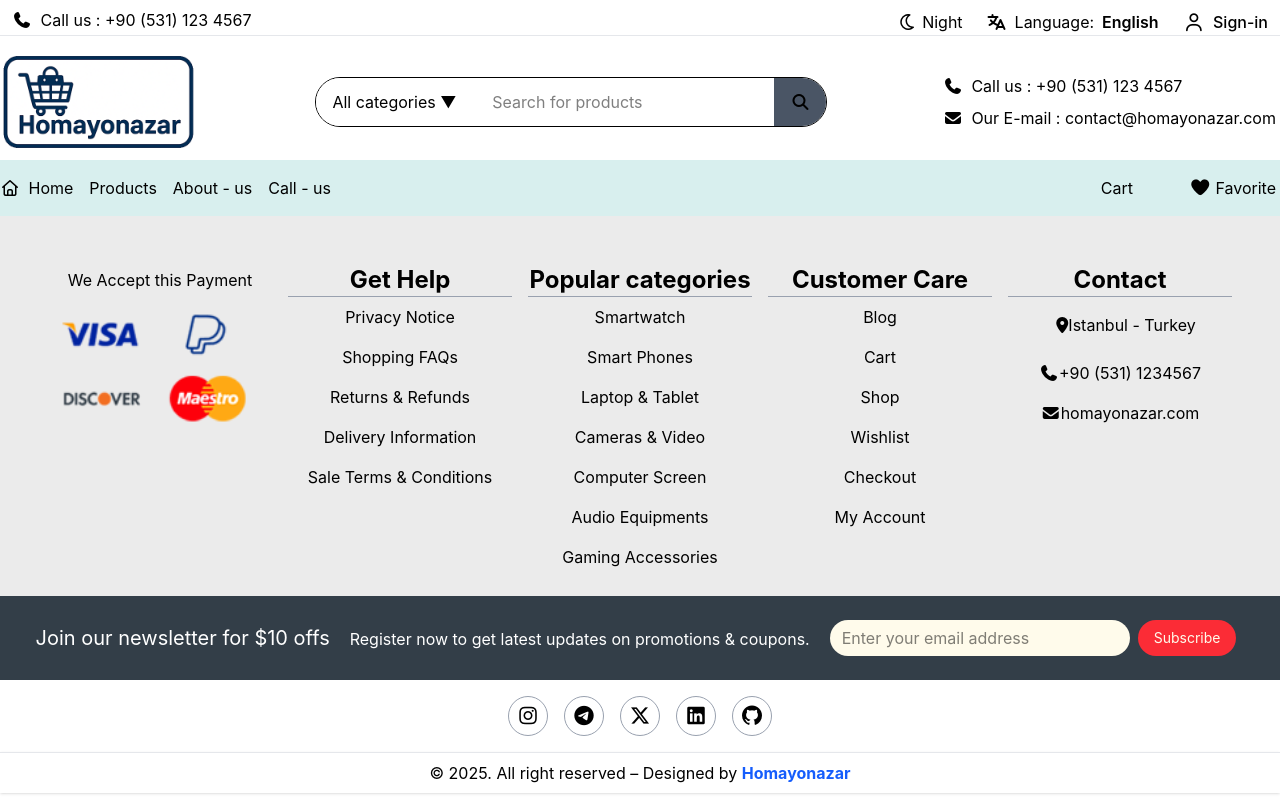
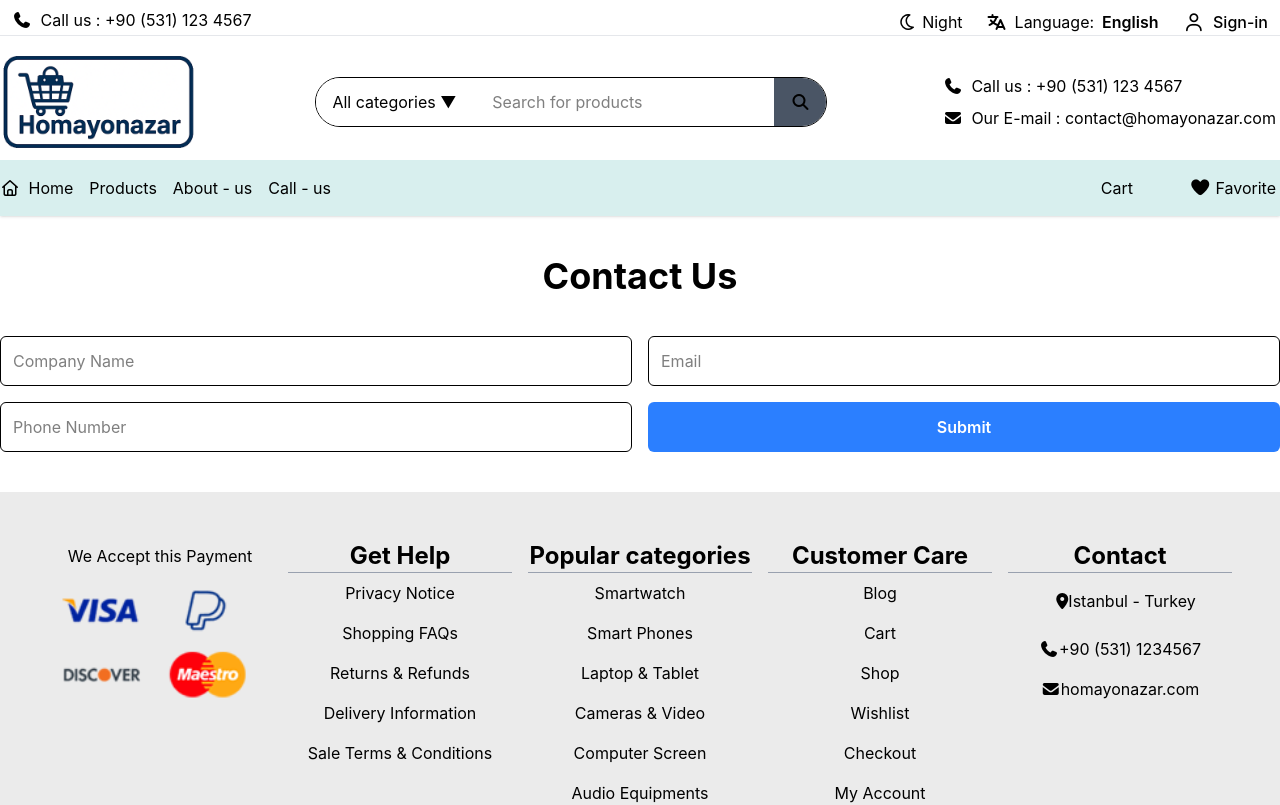
Before and after one commit to homayonazar/Mega-Shop-Project, a React (Vite) app: page /callus in a window 1280 px wide. Shown: the top 805 px of the page. Built offline with nearby package versions, Linux system fonts and the light colour scheme.

Commit message:
added side pages and ...

```diff
--- a/src/App.tsx
+++ b/src/App.tsx
@@ -5,6 +5,8 @@ import Cart from './pages/Cart';
 import Layout from './components/layout/Layout';
 import { ShoppingCartProvider } from './components/contexts/ShppingCartContext';
 import Products from './pages/Products';
+import AboutUs from './pages/AboutUs';
+import CallUs from './pages/CallUs';
 
 function App() {
     return (
@@ -16,6 +18,8 @@ function App() {
             <Route path="/product/:id" element={<ProductsPage />} />
             <Route path="/cart" element={<Cart />} />
             <Route path="/products" element={<Products />} />
+            <Route path="/aboutus" element={<AboutUs />} />
+            <Route path="/callus" element={<CallUs />} />
 
 
           </Routes>
--- a/src/components/Navbar.tsx
+++ b/src/components/Navbar.tsx
@@ -21,10 +21,10 @@ function Navbar() {
                                 <Link to="/Products">Products</Link>
                             </li>
                             <li>
-                                <Link to="/about">About - us</Link>
+                                <Link to="/aboutus">About - us</Link>
                             </li>
                             <li>
-                                <Link to="/contact">Call - us</Link>
+                                <Link to="/callus">Call - us</Link>
                             </li>
                         </ul>
                         <div className="cart">
--- a/src/pages/AboutUs.tsx
+++ b/src/pages/AboutUs.tsx
@@ -1,8 +1,43 @@
+import aboutImg from "../assets/images/about.webp"
+import Container from "../components/Container"
+
 
 function AboutUs() {
-  return (
-    <div>AboutUs</div>
-  )
+    return (
+        <div className="bg-[var(--bg)]">
+
+            <Container>
+                <div className="aboutImg flex justify-center items-center flex-col">
+                    <img src={aboutImg} className="w-200 m-10 rounded-2xl" alt="about_image" />
+                    <p className="text-4xl m-5">About Us </p>
+                    <span className="mb-15"> Lorem ipsum dolor sit amet consectetur adipisicing elit. Fugit, distinctio nobis.
+                        Non rerum deleniti blanditiis! Esse unde aliquam, ipsa consequuntur, dolore ab placeat
+                        nemo assumenda quia ipsum odio dignissimos similique, architecto impedit provident cum
+                        laudantium ex officiis id? Optio architecto sunt, dolore molestias cupiditate corrupti
+                        quasi ut? Molestias accusantium reprehenderit cumque veritatis rerum ea earum minima
+                        perspiciatis quia nisi praesentium maxime eos similique fugit, voluptates quae odit architecto
+                        dolores. Eligendi error ducimus, quod, veniam omnis atque deserunt doloremque libero corrupti
+                        laborum et iusto numquam repudiandae officiis, facilis enim impedit ab temporibus culpa alias
+                        ipsum aperiam quas animi? Inventore, cumque. Eum eos illo iste? Ipsum est odit unde
+                        perspiciatis aliquid nesciunt a ab sequi molestiae dolor voluptatem deleniti, delectus
+                        nam voluptatum minus aspernatur, nemo laboriosam. Illo voluptatem blanditiis temporibus
+                        recusandae. Placeat dolor quisquam consectetur error optio commodi architecto dolorum,
+                        sunt, id iure neque veniam maxime mollitia illo labore provident dolore, natus expedita
+                        facere sint. Ex accusantium nesciunt ipsum ullam dolores quis odit vitae quaerat et.
+                        Distinctio vero illum dolorem, consequuntur accusantium reprehenderit ducimus odio
+                        officia id, est veniam a quam cumque eius quaerat mollitia debitis voluptatum!
+                        Autem repudiandae velit cumque consequuntur adipisci. Repellendus consequuntur a,
+                        nostrum numquam adipisci ex at enim.
+                    </span>
+                </div>
+            </Container>
+
+
+
+
+
+        </div>
+    )
 }
 
 export default AboutUs
--- a/src/pages/CallUs.tsx
+++ b/src/pages/CallUs.tsx
@@ -1,8 +1,103 @@
+import { useState } from "react";
+import Container from "../components/Container";
 
-function CallUs() {
-  return (
-    <div>CallUs</div>
-  )
+export default function CompanyForm() {
+    const [name, setName] = useState("");
+    const [email, setEmail] = useState("");
+    const [phone, setPhone] = useState("");
+    const [submitted, setSubmitted] = useState(false);
+    const [error, setError] = useState("");
+
+    const handleSubmit = async (e: React.FormEvent) => {
+        e.preventDefault();
+
+        if (!name || !email || !phone) {
+            alert("Please fill all fields!");
+            return;
+        }
+
+        try {
+            const response = await fetch("https://homayonazar.com/api/new_api/callForm/index.php", {
+                method: "POST",
+                headers: {
+                    "Content-Type": "application/json",
+                },
+                body: JSON.stringify({ name, email, phone }),
+            });
+
+            const result = await response.json();
+
+            if (result.status === "success") {
+                setSubmitted(true);
+                setTimeout(() => setSubmitted(false), 3000);
+                setName("");
+                setEmail("");
+                setPhone("");
+                setError("");
+            } else {
+                setError(result.message || "Failed to submit form");
+            }
+        } catch (err) {
+            console.error(err);
+            setError("Something went wrong!");
+        }
+    };
+
+    return (
+        <div className="bg-[var(--bg)] mb-10">
+            <p className="text-4xl text-center font-bold mt-10">Contact Us</p>
+            <Container>
+                <form
+                    onSubmit={handleSubmit}
+                    className="grid grid-cols-1 md:grid-cols-2 gap-4 mt-10"
+                >
+                    <input
+                        type="text"
+                        placeholder="Company Name"
+                        value={name}
+                        onChange={(e) => setName(e.target.value)}
+                        className="p-3 border rounded-md w-full focus:outline-none focus:ring-2 focus:ring-blue-500"
+                    />
+                    <input
+                        type="email"
+                        placeholder="Email"
+                        value={email}
+                        onChange={(e) => setEmail(e.target.value)}
+                        className="p-3 border rounded-md w-full focus:outline-none focus:ring-2 focus:ring-blue-500"
+                    />
+                    <input
+                        type="tel"
+                        placeholder="Phone Number"
+                        value={phone}
+                        onChange={(e) => setPhone(e.target.value)}
+                        className="p-3 border rounded-md w-full focus:outline-none focus:ring-2 focus:ring-blue-500"
+                    />
+                    {/* <input
+                        type="text"
+                        placeholder="Company Address"
+                        className="p-3 border rounded-md w-full focus:outline-none focus:ring-2 focus:ring-blue-500"
+                    /> */}
+
+                    <button
+                        type="submit"
+                        className="bg-blue-500 text-white font-semibold py-3 rounded-md hover:bg-blue-600 transition "
+                    >
+                        Submit
+                    </button>
+
+                    {submitted && (
+                        <p className="text-green-600 font-semibold text-center mt-2 col-span-1 md:col-span-2">
+                            Form submitted successfully!
+                        </p>
+                    )}
+
+                    {error && (
+                        <p className="text-red-600 font-semibold text-center mt-2 col-span-1 md:col-span-2">
+                            {error}
+                        </p>
+                    )}
+                </form>
+            </Container>
+        </div>
+    );
 }
-
-export default CallUs
```
Also changed, not shown: src/assets/images/about.webp (added).
